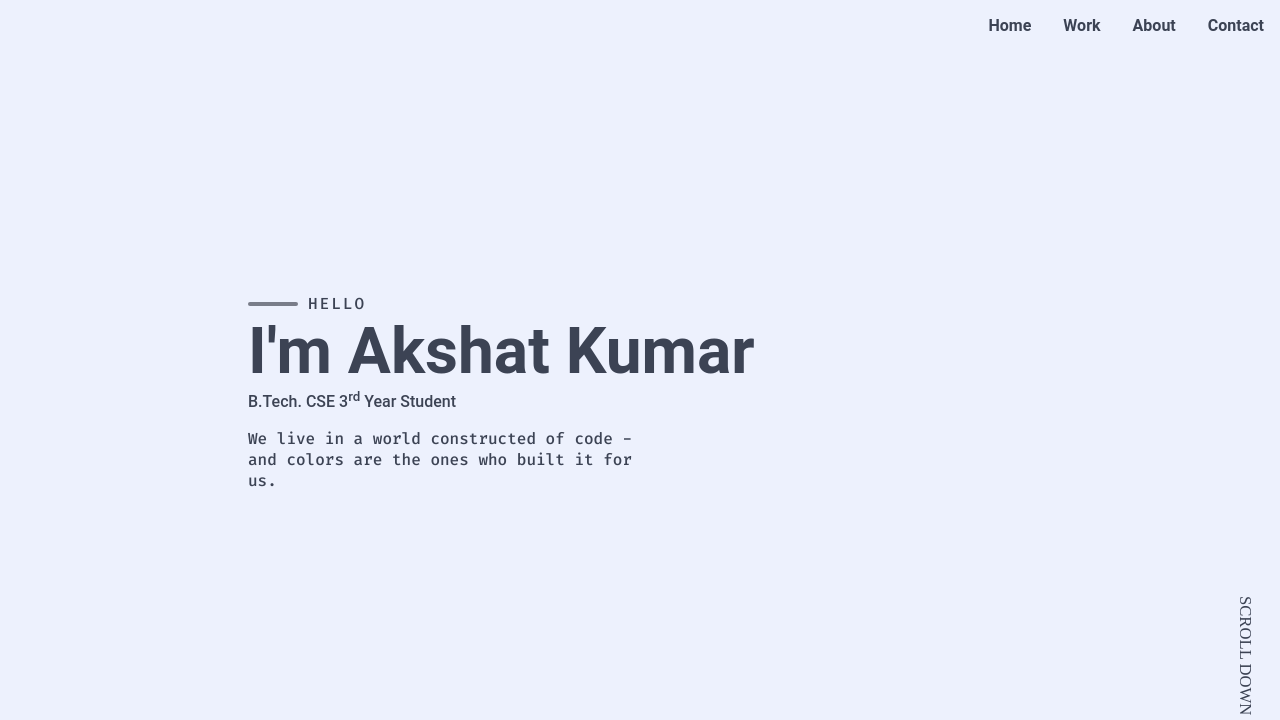
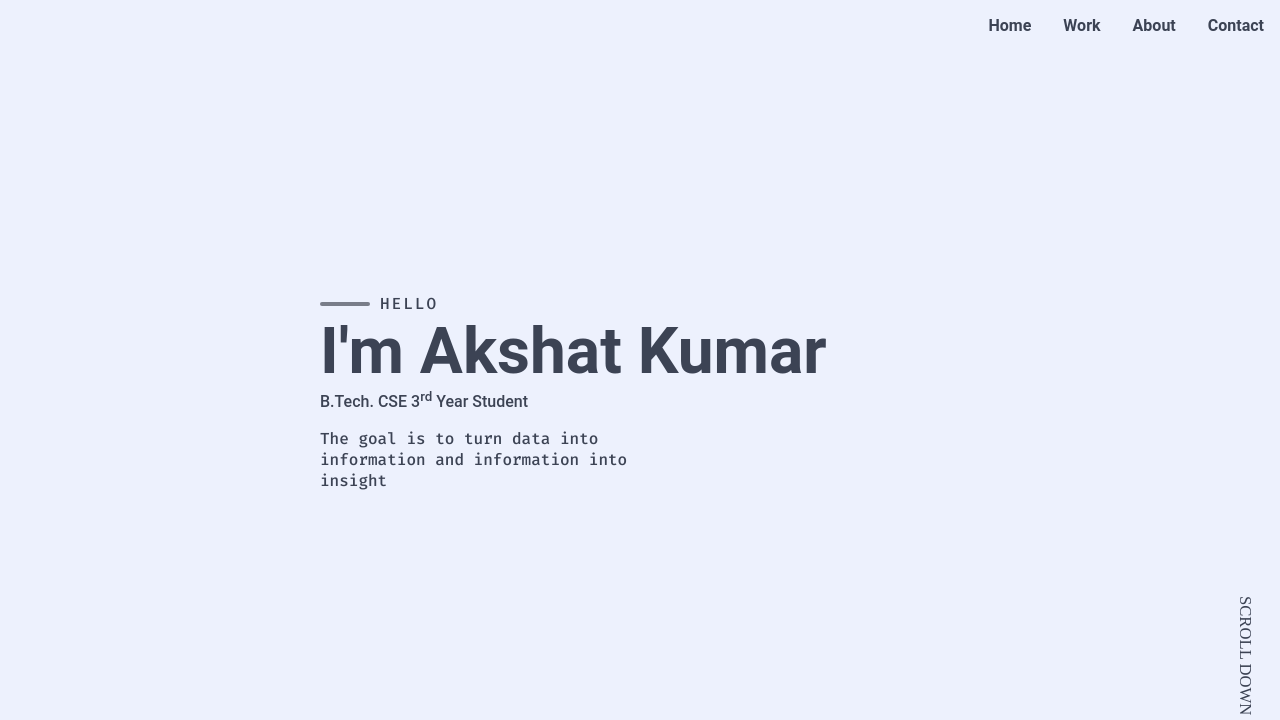
Before and after one commit to AKSHAT-KUMAR-14/AKSHAT-KUMAR-14.github.io, a plain HTML site: page index.html in a window 1280 px wide. Shown: the top 720 px of the page. Drawn offline with Linux system fonts and the light colour scheme.

Commit message:
Update index.html

```diff
--- a/index.html
+++ b/index.html
@@ -55,7 +55,7 @@
                 <h1>I'm Akshat Kumar</h1>
                 <p>B.Tech. CSE 3<sup>rd</sup> Year Student</p>
 
-                <p class="quote"> We live in a world constructed of code - and colors are the ones who built it for us. </p>
+                <p class="quote"> The goal is to turn data into information and information into insight </p>
 
             </div>
 
```
